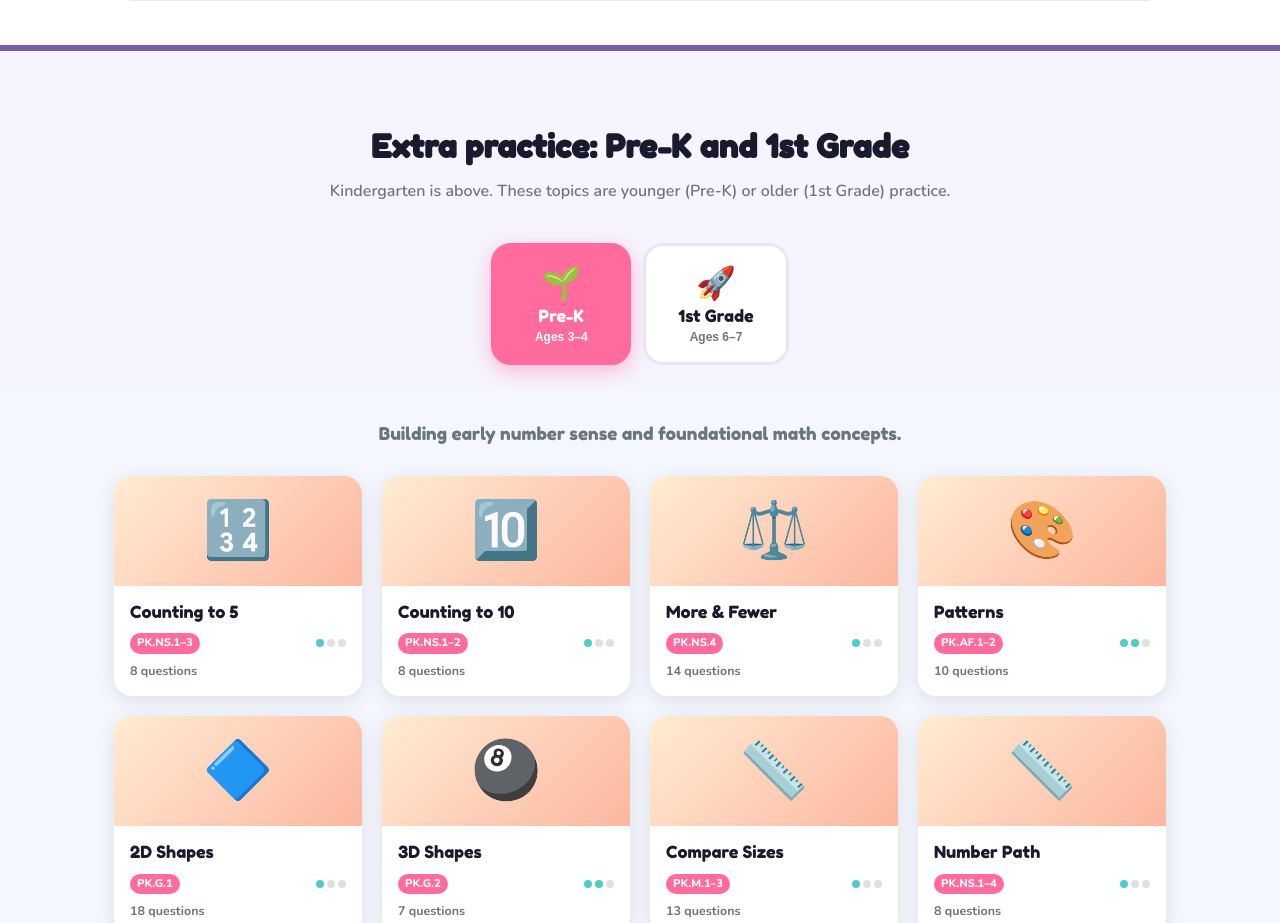
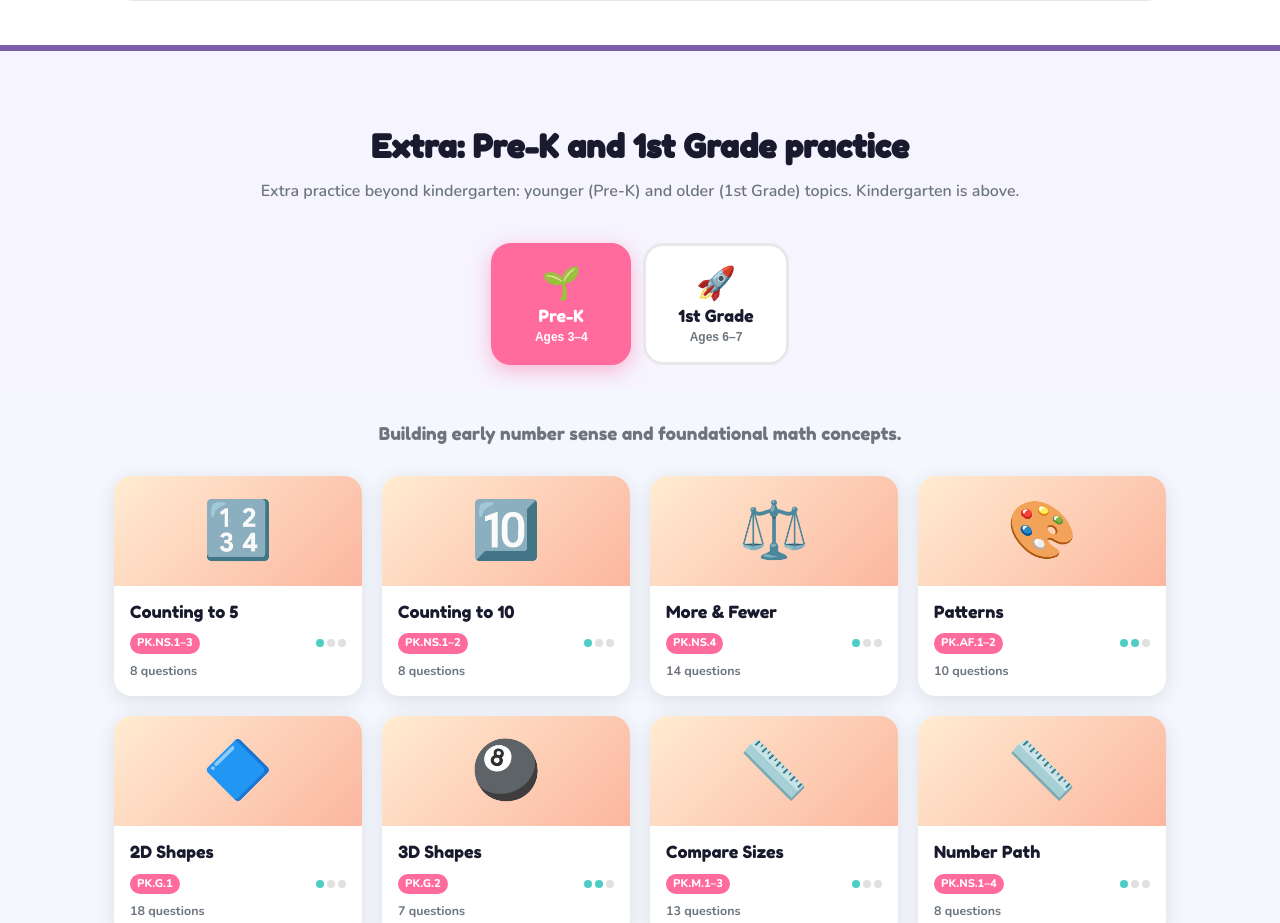
Before and after one commit to heathermosko-hue/firststepmath, a plain HTML site: page index.html in a window 1280 px wide. Shown: the part 8269-9192 px from the top of the page. Drawn offline with nearby package versions, Linux system fonts and the light colour scheme.

Commit message:
Label the Pre-K and 1st Grade area as Extra practice
Co-Authored-By: Claude Sonnet 5.5 <noreply@anthropic.com>

```diff
--- a/index.html
+++ b/index.html
@@ -87,8 +87,8 @@ var f=document.createElement('iframe');f.src='https://www.youtube-nocookie.com/e
   <!-- ===== GRADE TABS ===== -->
   <section class="grades-section kextra" id="grades">
     <div class="container">
-      <h2 class="section-title">Extra practice: Pre-K and 1st Grade</h2>
-      <p class="section-subtitle">Kindergarten is above. These topics are younger (Pre-K) or older (1st Grade) practice.</p>
+      <h2 class="section-title">Extra: Pre-K and 1st Grade practice</h2>
+      <p class="section-subtitle">Extra practice beyond kindergarten: younger (Pre-K) and older (1st Grade) topics. Kindergarten is above.</p>
       <div class="grade-tabs" role="tablist">
         <button class="grade-tab active" data-grade="prek" role="tab" aria-selected="true">
           <span class="grade-tab-icon">🌱</span>
```
